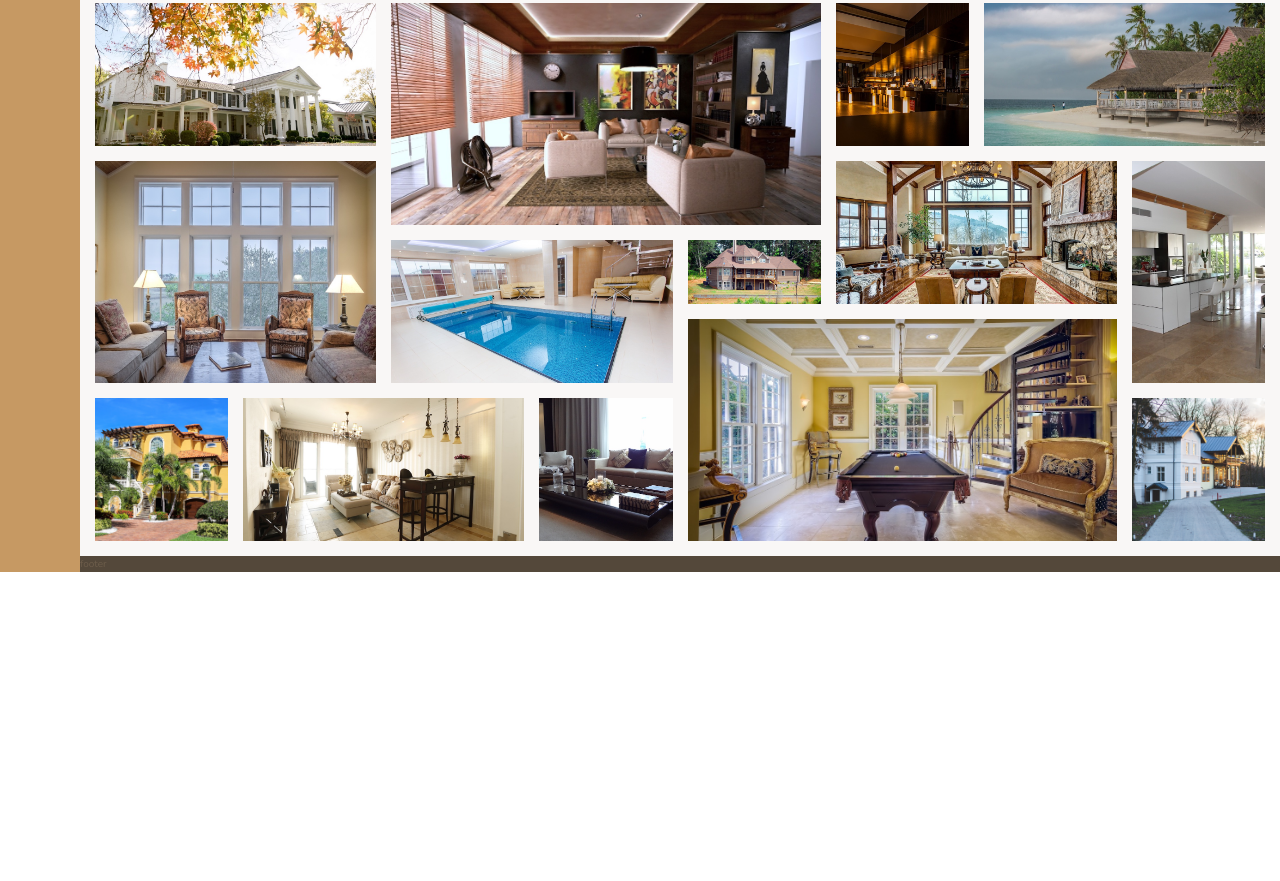
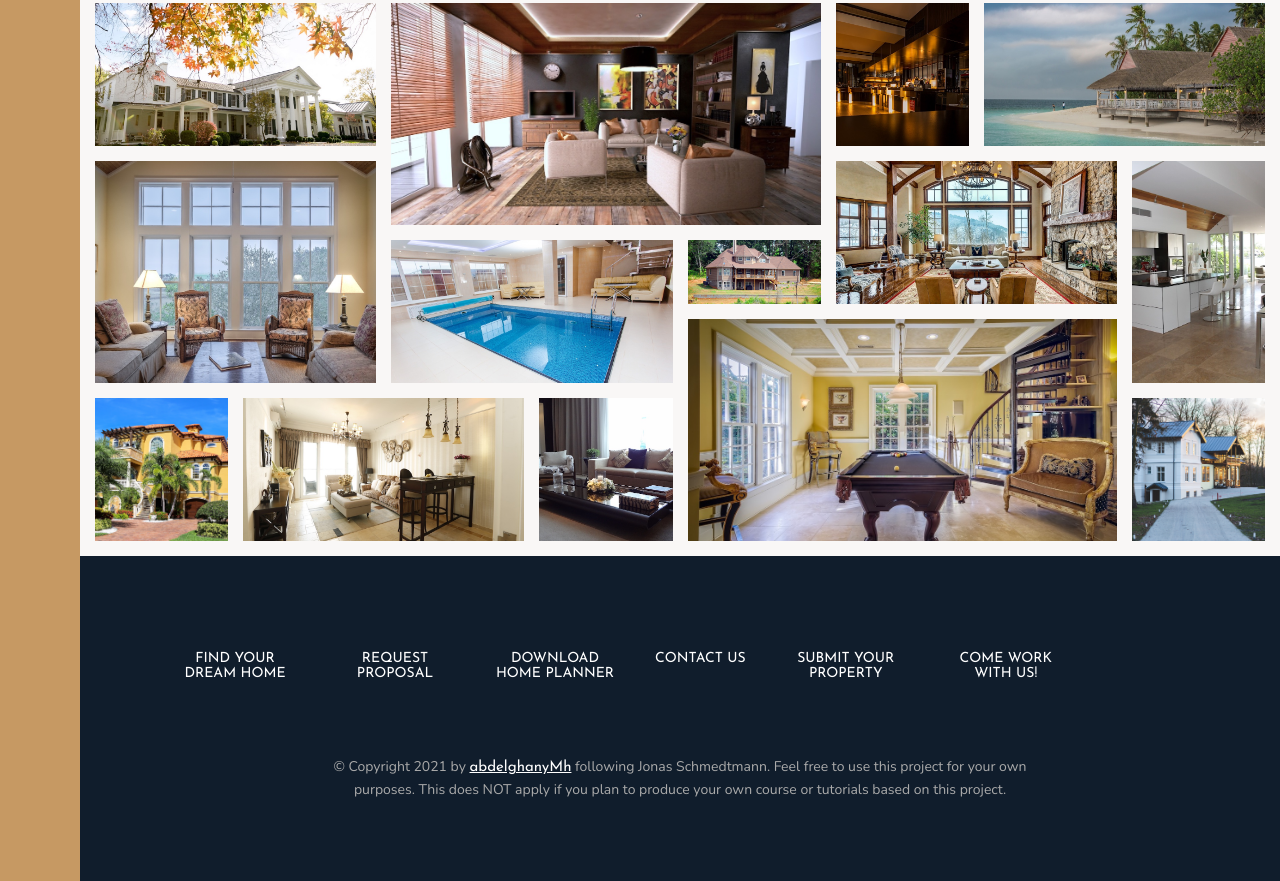
Before and after one commit to abdelghanyMh/Nexter, a website: page index.html in a window 1280 px wide. Shown: the part 3062-3943 px from the top of the page. Before the commit the page ends 3634 px from the top, so only its background shows below. Drawn offline with nearby package versions, Linux system fonts and the light colour scheme.

Commit message:
add: footer markup&style

```diff
--- a/index.html
+++ b/index.html
@@ -336,7 +336,20 @@
 
 
     </section>
-    <footter class="footer">footer</footter>
+    <footer class="footer">
+        <ul class="nav">
+            <li class="nav__item"><a href="#" class="nav__link">Find your dream home</a></li>
+            <li class="nav__item"><a href="#" class="nav__link">Request proposal</a></li>
+            <li class="nav__item"><a href="#" class="nav__link">Download home planner</a></li>
+            <li class="nav__item"><a href="#" class="nav__link">Contact us</a></li>
+            <li class="nav__item"><a href="#" class="nav__link">Submit your property</a></li>
+            <li class="nav__item"><a href="#" class="nav__link">Come work with us!</a></li>
+        </ul>
+        <p class="copyright">
+            &copy; Copyright 2021 by <a href="https://github.com/abdelghanyMh" target="_blank" >abdelghanyMh</a> following Jonas Schmedtmann. Feel free to use this project for your own purposes. This does
+            NOT apply if you plan to produce your own course or tutorials based on this project.
+        </p>
+    </footer>
 </body>
 
 </html>
--- a/sass/components/_gallery.sass
+++ b/sass/components/_gallery.sass
@@ -50,6 +50,7 @@
 
         &--13
             grid-area: 5 / 5 / span 3 / span 3
+
         &--14
             grid-row-end: span 2
 
--- a/sass/layout/_footer.sass
+++ b/sass/layout/_footer.sass
@@ -1,4 +1,44 @@
 @use '../abstracts'
 .footer
-    background-color: abstracts.$grey-dark-1
+    background-color: abstracts.$secondary
     grid-column: full-start / full-end
+    padding: 8rem
+.nav
+    list-style: none
+
+    display: flex
+    flex-flow: row wrap
+    gap: 1rem
+
+    &__link:link,&__link:visited
+        font: 1.4rem abstracts.$font-display
+        text-transform: uppercase
+        text-align: center
+        text-decoration: none
+
+        color: abstracts.$white
+
+        display: block
+        padding: 1.5rem
+        max-width: 15rem
+
+        transition: all .2s  ease-in
+
+        &:hover
+            transform: translateY(-3px)
+            background-color: rgba(abstracts.$white ,.1 )
+
+.copyright
+    font-size: 1.4rem
+    color: abstracts.$grey-light-2
+    text-align: center
+
+    margin: 6rem auto auto
+    width: 70%
+    a
+        font: 500 1.5rem abstracts.$font-display
+        color: abstracts.$white
+        &:hover
+            text-decoration: abstracts.$grey-dark-2 wavy underline
+            color: abstracts.$primary
+            font-style: italic
```
Also changed, not shown: dist/css/style.css, 1 other file.
